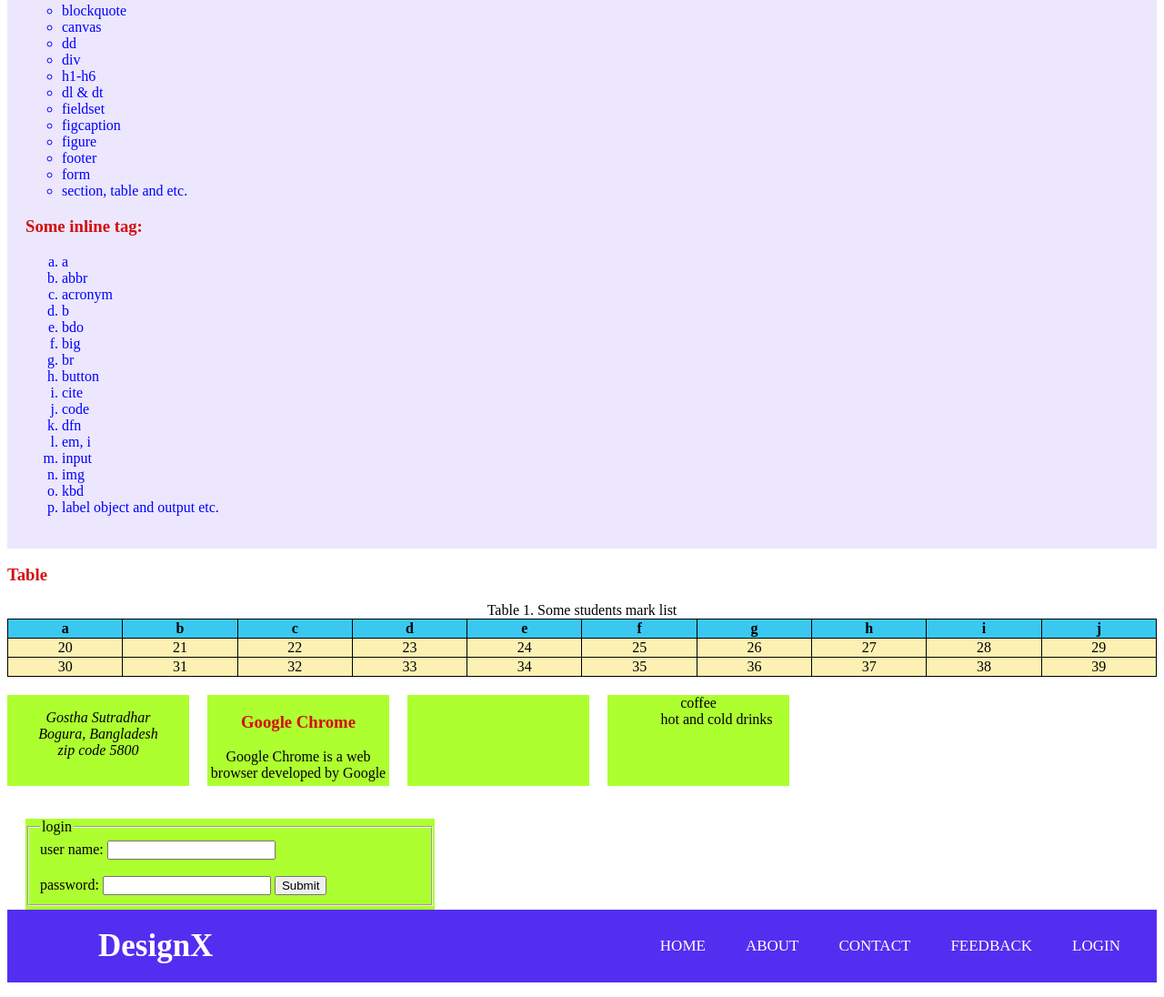
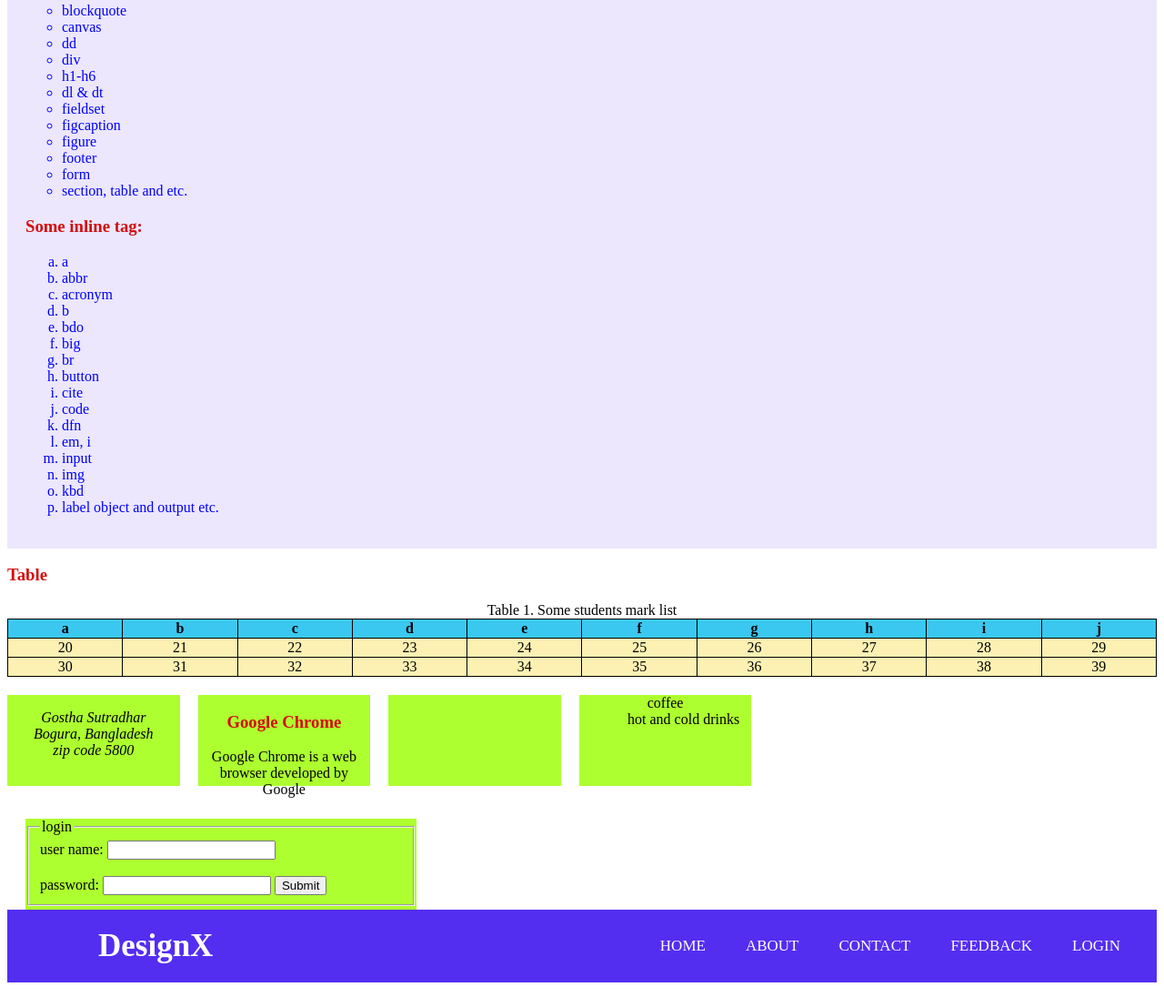
Before and after one commit to gosthasutradhar/html_css_practice5, a plain HTML site: page index.html in a window 1280 px wide. Shown: the part 179-1275 px from the top of the page at 91% size. Drawn offline with Linux system fonts and the light colour scheme.

Commit message:
Add files via upload

```diff
--- a/css/style.css
+++ b/css/style.css
@@ -35,7 +35,7 @@ th{
 }
 address{
 	    background-color: greenyellow;
-    width: 200px;
+    width: 15%;
     height: 100px;
     display: inline-block;
     text-align: center;
@@ -44,7 +44,7 @@ address{
    }
 article{
 	    background-color: greenyellow;
-    width: 200px;
+    width: 15%;
     height: 100px;
     display: inline-block;
     text-align: center;
@@ -54,7 +54,7 @@ article{
 }
 canvas{
 	background-color: greenyellow;
-    width: 200px;
+    width: 15%;
     height: 100px;
     display: inline-block;
     text-align: center;
@@ -64,7 +64,7 @@ canvas{
 }
 dl{
 	background-color: greenyellow;
-    width: 200px;
+    width: 15%;
     height: 100px;
     display: inline-block;
     text-align: center;
@@ -74,7 +74,7 @@ dl{
 }
 form{
 	background-color: greenyellow;
-    width: 450px;
+    width: 34%;
     height: 100px;
     display: inline-block;
     margin-top: 20px;
@@ -110,7 +110,5 @@ nav ul li a{
 	font-size: 17px;
 	text-transform: uppercase;
 	text-decoration: none;
-	padding: 10px
-
-
+	padding: 10px;
 }
```
